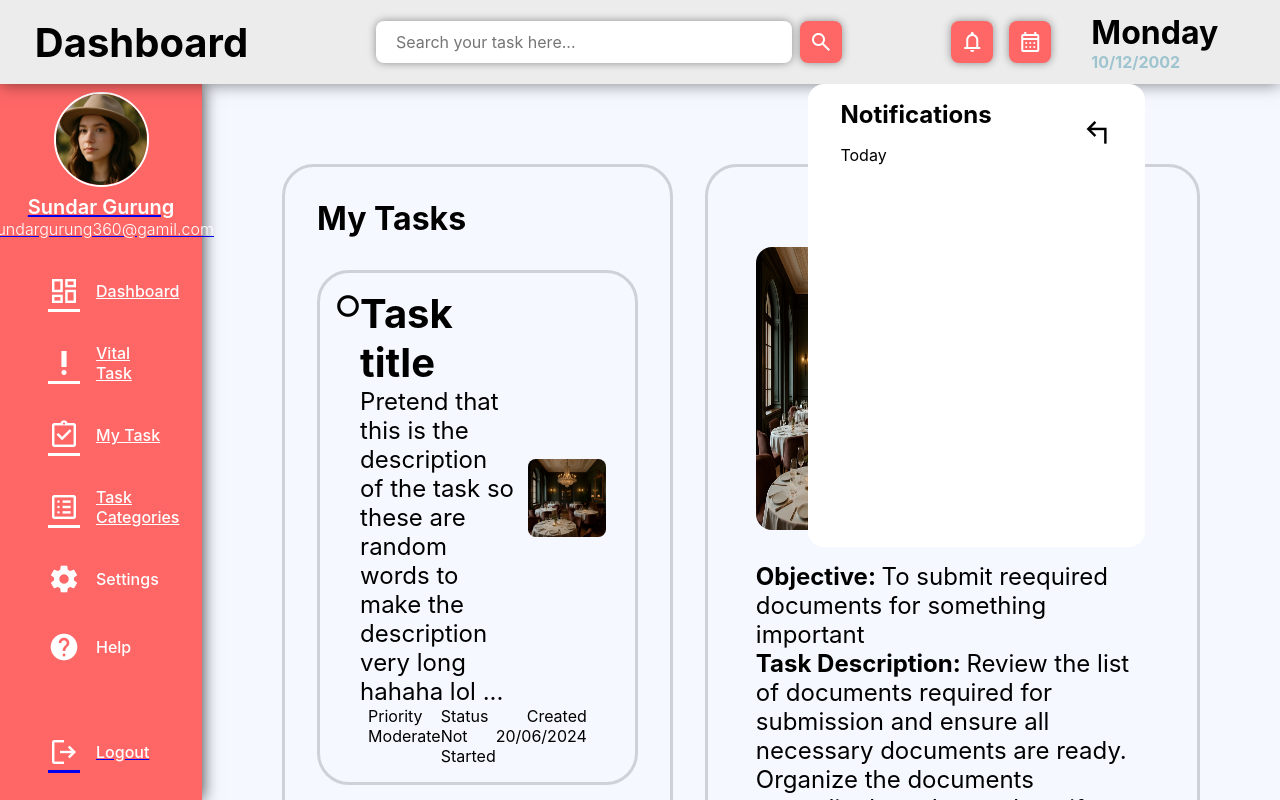
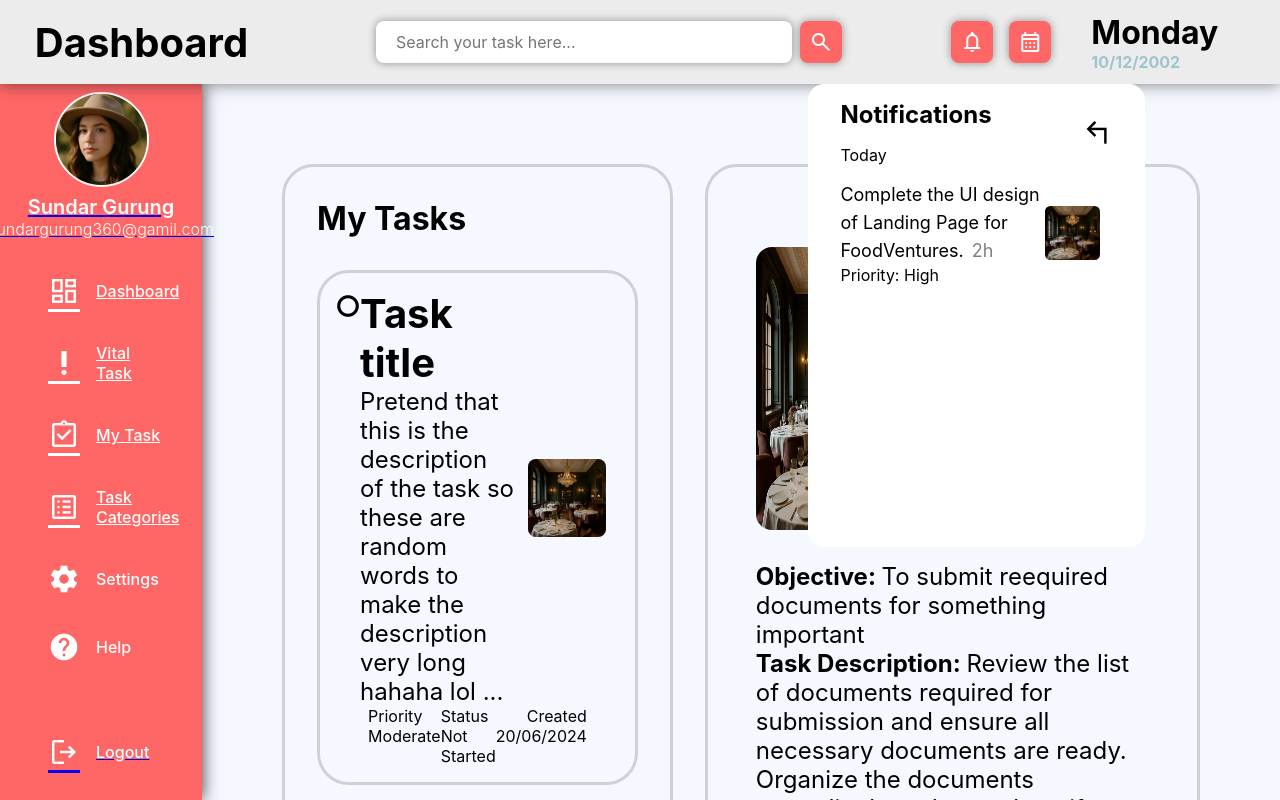
Before and after one commit to pewpil/to-do-app, a React (Vite) app: page /my-task in a window 1280 px wide. Built offline with nearby package versions, Linux system fonts and the light colour scheme; a web font is replaced by a local one.

Commit message:
made a notification sample

```diff
--- a/src/Notifications/Notification/Notification.jsx
+++ b/src/Notifications/Notification/Notification.jsx
@@ -1,11 +1,24 @@
 "use strict";
 import styles from "./Notification.module.css";
+import universal from "../../Universal.module.css";
 
 function Notification() {
-	return (
-		<div id={styles.notification}>
-		</div>
-	);
+  return (
+    <div id={styles.notification}>
+      <div id={styles.meta}>
+        <p className={`${universal.body1} ${styles.task_info}`}>
+          Complete the UI design of Landing Page for FoodVentures.
+          <span id={styles.time}>2h</span>
+        </p>
+        <p className={`${universal.body1} ${styles.task_prio}`}>
+          Priority: <span id={styles.priority}>High</span>
+        </p>
+      </div>
+      <div id={styles.img}>
+        <img src="images/task_img.webp" id={styles.task_img} />
+      </div>
+    </div>
+  );
 }
 
 export default Notification;
--- a/src/Notifications/Notification/Notification.module.css
+++ b/src/Notifications/Notification/Notification.module.css
@@ -0,0 +1,41 @@
+#notification {
+	display: flex;
+}
+
+#notification:hover {
+	cursor: pointer;
+}
+#time {
+	color: gray;
+	padding-left: 0.5rem;
+}
+
+#meta {
+	flex: 3 3;
+	display: flex;
+	flex-direction: column;
+}
+
+#img {
+	flex: 1 1;
+	display: flex;
+	justify-self: center;
+	align-items: center;
+}
+
+#task_img {
+	aspect-ratio: 1 / 1;
+	width: 80%;
+	border-radius: 10%;
+}
+
+.task_info {
+	flex: 1 1;
+	font-size: 1.125rem;
+	line-height: 1.75rem;
+}
+
+.task_prio {
+	font-size: 1rem;
+	justify-self: flex-end;
+}
--- a/src/Notifications/Notifications.jsx
+++ b/src/Notifications/Notifications.jsx
@@ -24,6 +24,7 @@ function Notifications() {
         </div>
       </div>
       <div>
+        <Notification></Notification>
       </div>
     </div>
   );
--- a/src/Notifications/Notifications.module.css
+++ b/src/Notifications/Notifications.module.css
@@ -4,17 +4,17 @@
 	background-color: #ffffff;
 	z-index: 999;
 	border-radius: 1rem;
-	padding: 1rem;
+	padding: 1rem 2rem 1rem 2rem;
 }
 
 #header {
 	display: flex;
+	margin: 0 0 1rem 0;
 }
 
 #left {
 	flex: 2 2;
 	justify-self: flex-start;
-	padding: 0 0 0 1rem;
 }
 
 #right {
@@ -22,7 +22,6 @@
 	display: flex;
 	justify-self: center;
 	align-items: center;
-	padding: 0 1rem 0 0;
 }
 
 #right:hover {
```
